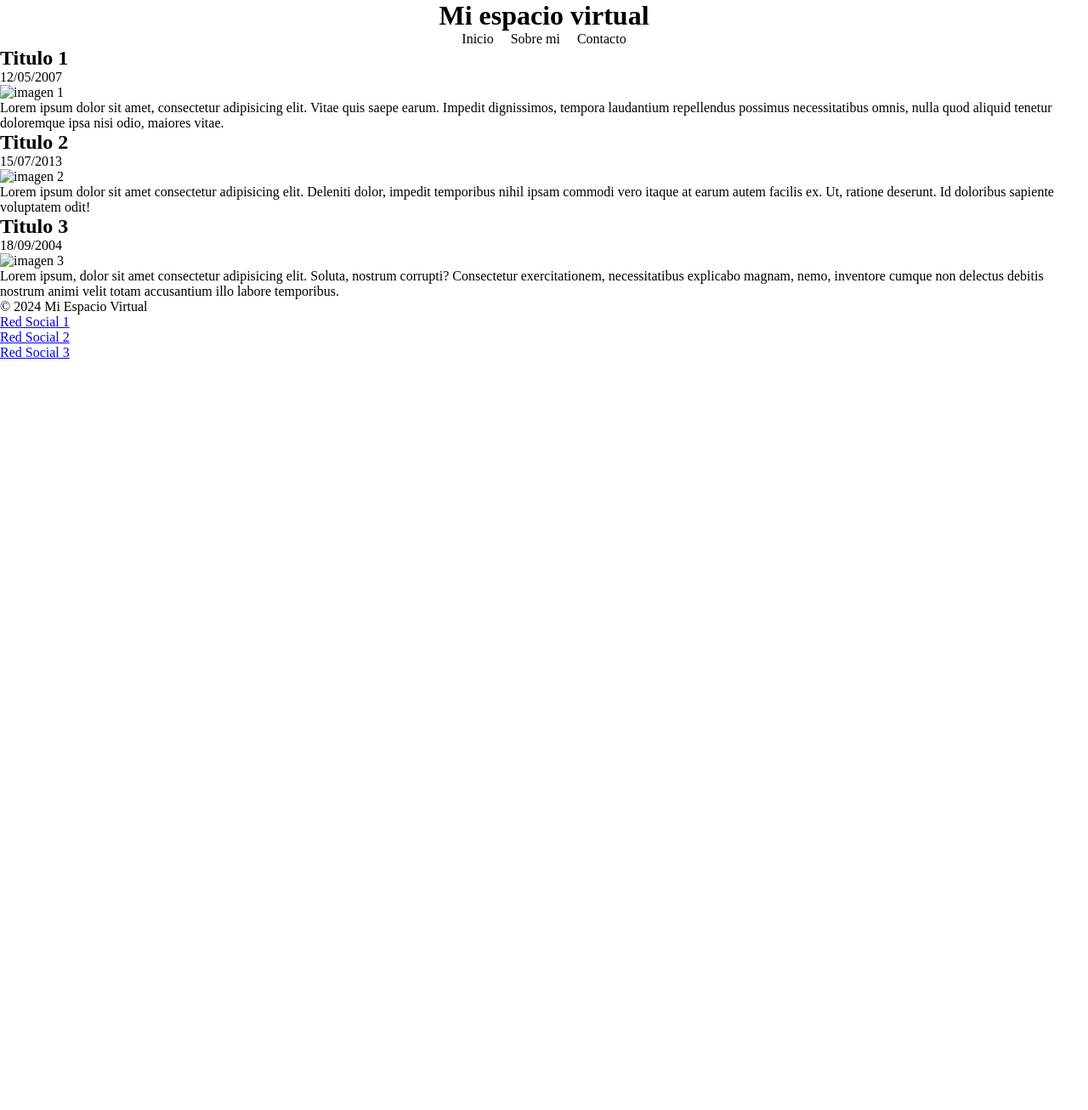
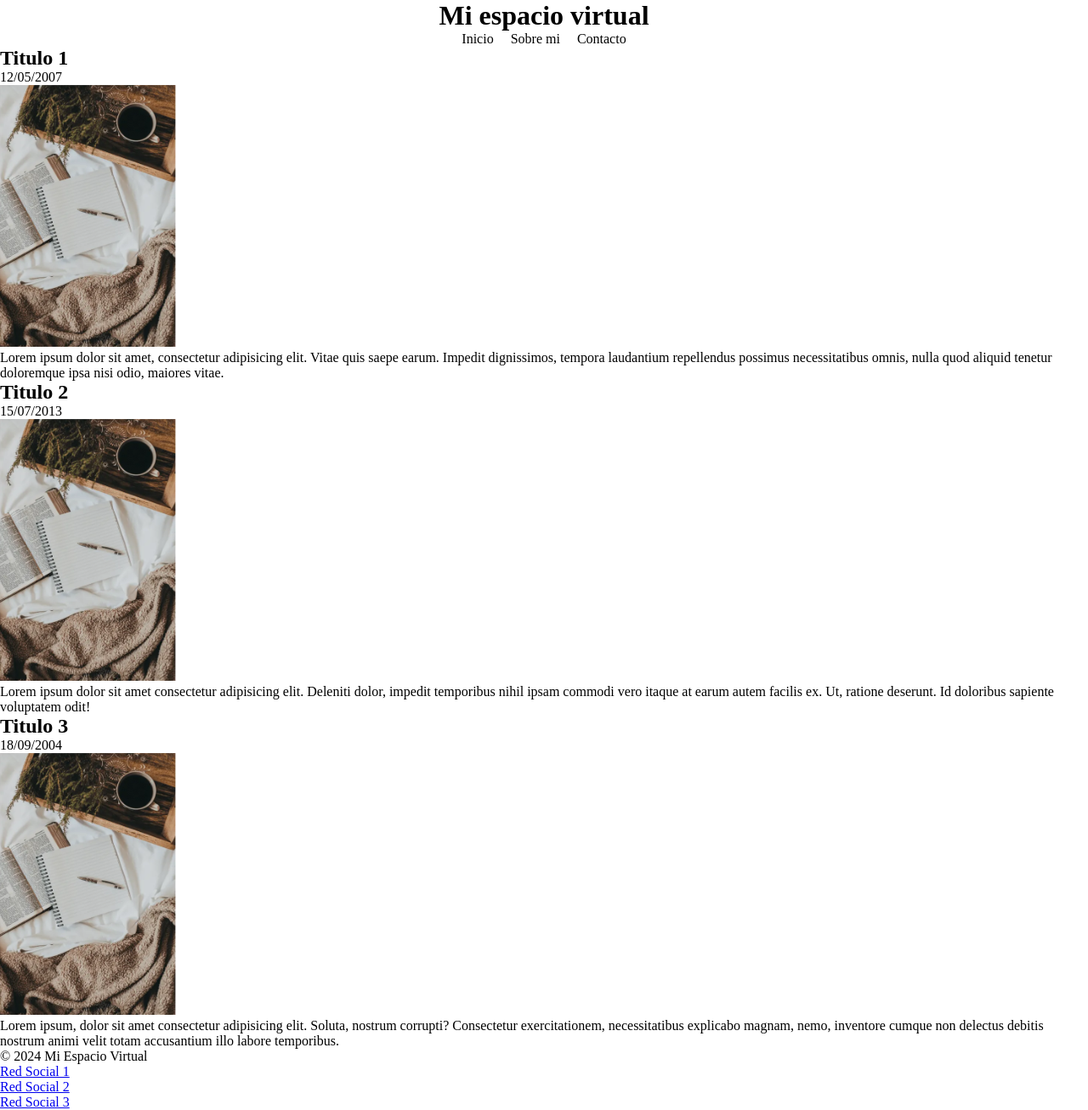
Before and after one commit to RocaStudios/ProyectoEvaluativoCognitus, a plain HTML site: page src/index.html in a window 1280 px wide. Shown: the whole page at 85% size. Before the commit the page ends 800 px from the top, so only its background shows below. Drawn offline with Linux system fonts and the light colour scheme.

Commit message:
Implementacion de header y section en cada article

```diff
--- a/src/index.html
+++ b/src/index.html
@@ -20,28 +20,40 @@
 
     <main class="main">
         <article class="main__article">
+            <header class="main__article--header">
                 <h2 class="main__article--subtitle">Titulo 1</h2>
                 <p class="main__article--date">12/05/2007</p>
-            <img src="#" alt="imagen 1" class="main__article--img">
+            </header>
+            <section class="main__article--section">
+                <img src="./img/Captura de pantalla 2024-11-08 201528.png" alt="imagen 1" class="main__article--img">
                 <p class="main__article--description">Lorem ipsum dolor sit amet, consectetur adipisicing elit. Vitae quis saepe earum. Impedit dignissimos,
                 tempora laudantium repellendus possimus necessitatibus omnis, nulla quod aliquid tenetur doloremque ipsa
                 nisi odio, maiores vitae.</p>
+            </section>
         </article>
         <article class="main__article">
+            <header class="main__article--header">
                 <h2 class="main__article--subtitle">Titulo 2</h2>
                 <p class="main__article--date">15/07/2013</p>
-            <img src="#" alt="imagen 2" class="main__article--img">
+            </header>
+            <section class="main__article--section">
+                <img src="./img/Captura de pantalla 2024-11-08 201528.png" alt="imagen 2" class="main__article--img">
                 <p class="main__article--description">Lorem ipsum dolor sit amet consectetur adipisicing elit. Deleniti dolor, impedit temporibus nihil ipsam
                 commodi vero itaque at earum autem facilis ex. Ut, ratione deserunt. Id doloribus sapiente voluptatem
                 odit!</p>
+            </section>
         </article>
         <article class="main__article">
+            <header class="main__article--header">
                 <h2 class="main__article--subtitle">Titulo 3</h2>
                 <p class="main__article--date">18/09/2004</p>
-            <img src="#" alt="imagen 3" class="main__article--img">
+            </header>
+            <section class="main__article--section">
+                <img src="./img/Captura de pantalla 2024-11-08 201528.png" alt="imagen 3" class="main__article--img">
                 <p class="main__article--description">Lorem ipsum, dolor sit amet consectetur adipisicing elit. Soluta, nostrum corrupti? Consectetur
                     exercitationem, necessitatibus explicabo magnam, nemo, inventore cumque non delectus debitis nostrum
                     animi velit totam accusantium illo labore temporibus.</p>
+            </section>
         </article>
     </main>
 
```
Lines whose indentation alone changed are shown as unchanged.
